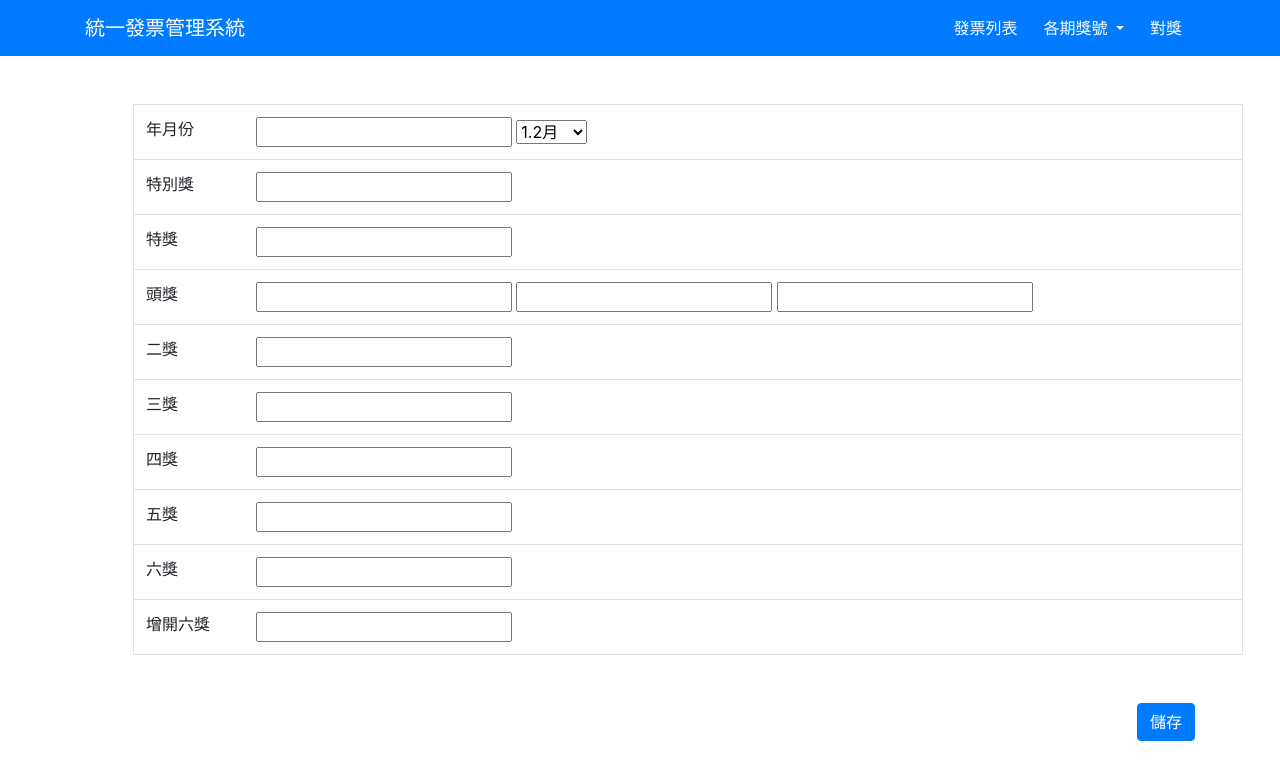
After one commit to Logan-zh/invoice, a PHP site: page /add_invoice.php in a window 1280 px wide. The commit adds this page. Shown: the top 780 px of the page. Run offline with PHP 8.4, Linux system fonts and the light colour scheme.

Commit message:
增加外觀

```diff
--- /dev/null
+++ b/add_invoice.php
@@ -0,0 +1,90 @@
+<!DOCTYPE html>
+<html lang="en">
+<head>
+    <meta charset="UTF-8">
+    <meta name="viewport" content="width=device-width, initial-scale=1.0">
+    <title>統一發票管理系統</title>
+</head>
+<body>
+    <?php include "layout/header.php"?>
+    <div class="container">
+        <form action="save_number.php" method="POST">
+            <table class='table border m-5'>
+                <tr>
+                    <td>年月份</td>
+                    <td>
+                        <input type="number" name="year">
+                        <select name="month">
+                            <option value="1">1.2月</option>
+                            <option value="2">3.4月</option>
+                            <option value="3">5.6月</option>
+                            <option value="4">7.8月</option>
+                            <option value="5">9.10月</option>
+                            <option value="6">11.12月</option>
+                        </select>
+                    </td>
+                </tr>
+                <tr>
+                    <td>特別獎</td>
+                    <td>
+                        <input type="number" name="num1">
+                    </td>
+                </tr>
+                <tr>
+                    <td>特獎</td>
+                    <td>
+                        <input type="number" name="num2">
+                    </td>
+                </tr>
+                <tr>
+                    <td>頭獎</td>
+                    <td>
+                        <input type="number" name="num3[]">
+                        <input type="number" name="num3[]">
+                        <input type="number" name="num3[]">
+                    </td>
+                </tr>
+                <tr>
+                    <td>二獎</td>
+                    <td>
+                        <input type="number" name="num4">
+                    </td>
+                </tr>
+                <tr>
+                    <td>三獎</td>
+                    <td>
+                        <input type="number" name="num5">
+                    </td>
+                </tr>
+                <tr>
+                    <td>四獎</td>
+                    <td>
+                        <input type="number" name="num6">
+                    </td>
+                </tr>
+                <tr>
+                    <td>五獎</td>
+                    <td>
+                        <input type="number" name="num7">
+                    </td>
+                </tr>
+                <tr>
+                    <td>六獎</td>
+                    <td>
+                        <input type="number" name="num8">
+                    </td>
+                </tr>
+                <tr>
+                    <td>增開六獎</td>
+                    <td>
+                        <input type="number" name="num9">
+                    </td>
+                </tr>
+            </table>
+            <div class="input-group">
+                <input class="btn btn-primary ml-auto" type="submit" value="儲存">
+            </div>
+        </form>
+    </div>
+</body>
+</html>
--- a/layout/header.php
+++ b/layout/header.php
@@ -1,10 +1,20 @@
 <?php include 'cdn/CDN.php'; ?>
       <nav class="navbar navbar-expand-lg navbar-dark bg-primary">
         <div class="container">
-          <a class="navbar-brand" href="#">統一發票管理系統</a>
+          <a class="navbar-brand" href="index.php">統一發票管理系統</a>
               <div class="nav ml-auto">
-                <a class="nav-item nav-link text-white" href="index.php">返回首頁</a>
-                <a class="nav-item nav-link text-white" href="list.php">發票列表</a>
+                <a class="btn btn-primary" href="list.php">發票列表</a>
+                <div class="dropdown">
+                  <button class="btn btn-primary dropdown-toggle" type="button" id="dropdownMenuButton" data-toggle="dropdown" aria-haspopup="true" aria-expanded="false">
+                  各期獎號
+                  </button>
+                  <div class="dropdown-menu" aria-labelledby="dropdownMenuButton">
+                    <a class="dropdown-item" href="add_invoice.php">新增獎號</a>
+                    <a class="dropdown-item" href="invoice.php">當期獎號獎號</a>
+                    <a class="dropdown-item" href="#">Something else here</a>
+                  </div>
+                </div>
+                <a class="btn btn-primary" href="award.php">對獎</a>
+              </div>
+          </div>
       </nav>
-    </div>
-</div>
```
Also changed, not shown: DBC.php (+8 -0 lines), dummy.php (added, +17 -0 lines), invoice.php (+55 -0 lines), save_invoice.php (+15 -9 lines), save_number.php (added, +15 -0 lines).
